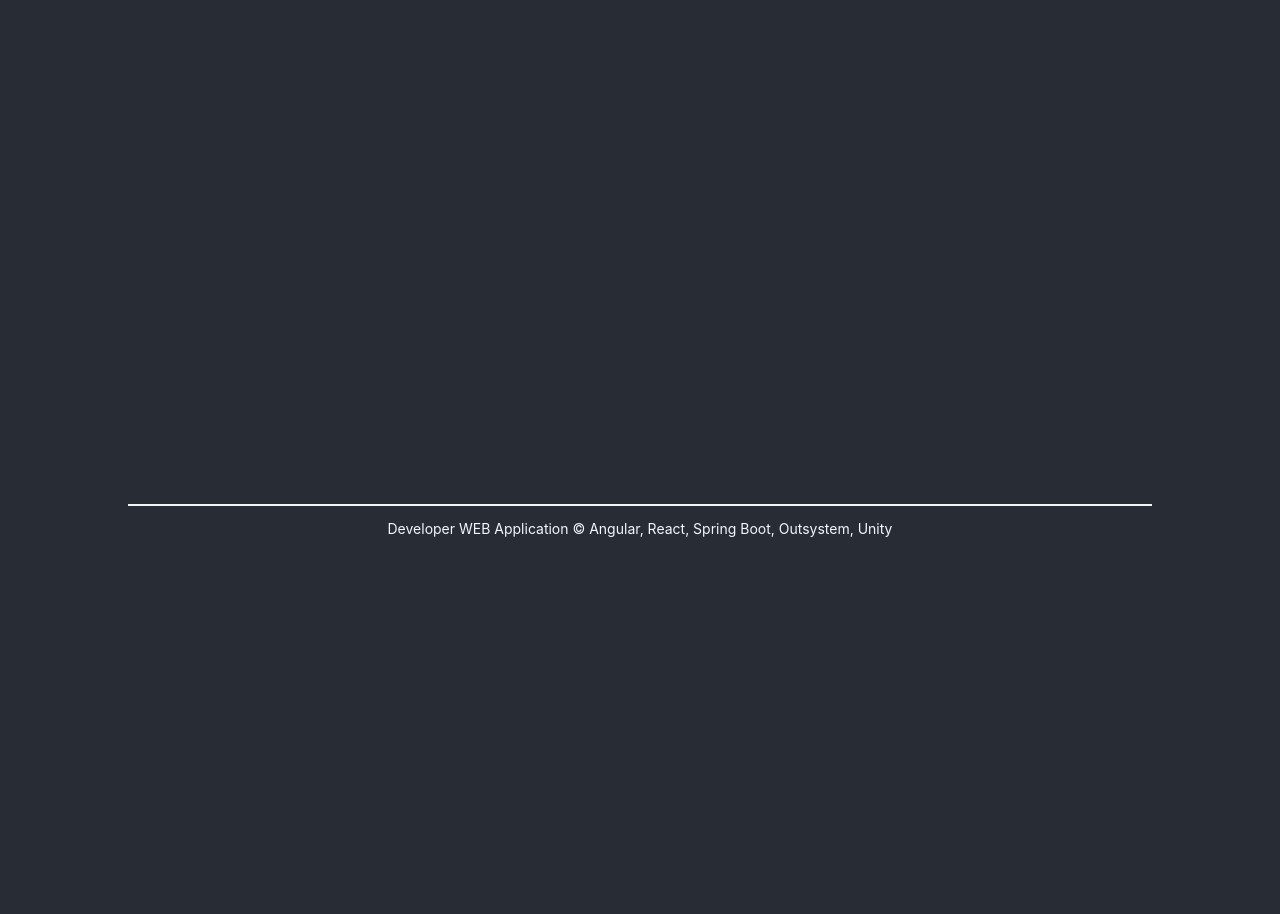
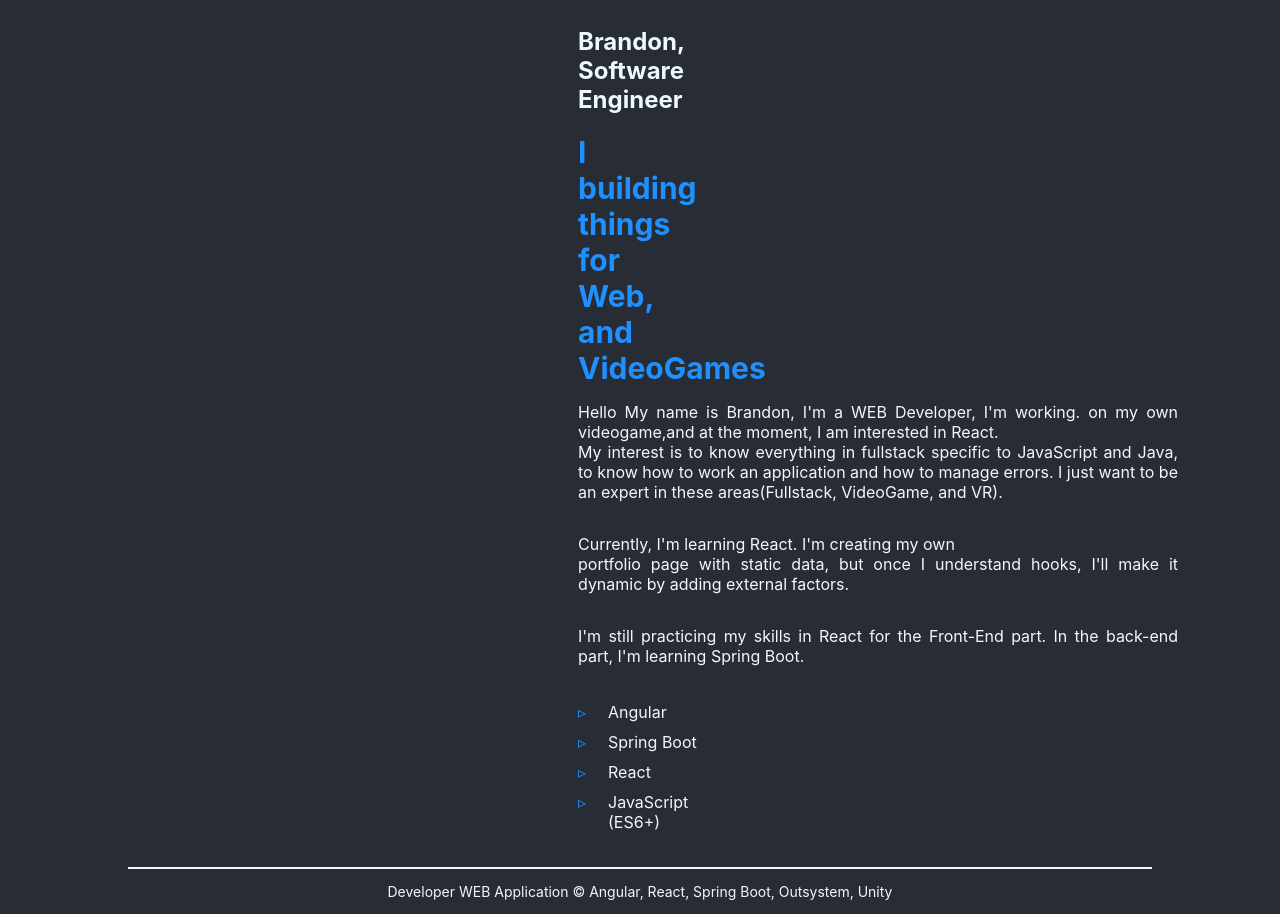
Before and after one commit to Timmytunner8/React-Resume, a React (Create React App) app: page /about in a window 1280 px wide. Shown: the part 380-1294 px from the top of the page. Before the commit the page ends 931 px from the top, so only its background shows below. Built offline with nearby package versions, Linux system fonts and the light colour scheme; the HTML template or start-up script is replaced by a standard one.

Commit message:
finish page about

```diff
--- a/src/components/ui/About.jsx
+++ b/src/components/ui/About.jsx
@@ -1,7 +1,30 @@
 import React from 'react'
 
 export const About = () => {
+  const skills = ['Angular', 'Firebase', 'Spring Boot', 'OutSystem', 'React', 'Unity', 'JavaScript (ES6+)']
   return (
-    <div>About</div>
+    <div className='container_about'>
+      <h5>Hi, My name is</h5>
+      <h2>Brandon, <br /> Software Engineer</h2>
+      <h2 className='about_description'>I building things for Web, and VideoGames</h2>
+      <p>
+        Hello My name is Brandon, I'm a WEB Developer, I'm working. on my own videogame,and at the moment, I am interested in React.
+        <br />
+        My interest is to know everything in fullstack specific to JavaScript and Java, to know how to work an application and how to manage errors.
+        I just want to be an expert in these areas(Fullstack, VideoGame, and VR).
+      </p>
+      <p>
+        Currently, I'm learning React.
+        I'm creating my own
+        <br />
+        portfolio page with static data, but once I understand hooks, I'll make it dynamic by adding external factors.
+      </p>
+      <p>
+        I'm still practicing my skills in React for the Front-End part. In the back-end part, I'm learning Spring Boot.
+      </p>
+      <ul className='list_skills'>
+        {skills && skills.map((skill, i) => <li key={i}>{skill}</li>)}
+      </ul>
+    </div>
   )
 }
--- a/src/index.css
+++ b/src/index.css
@@ -34,7 +34,7 @@ code {
   display: flex;
 }
 
-.header .logo span{
+.header .logo span {
   display: block;
   font-size: 85px;
   font-weight: bolder;
@@ -49,7 +49,7 @@ code {
   text-transform: uppercase;
 }
 
-.header nav{
+.header nav {
   flex-grow: 1;
 }
 
@@ -88,3 +88,62 @@ code {
   margin-top: 25px;
   border-top: 2px solid whitesmoke;
 }
+
+/*About style*/
+
+.container_about {
+  display: flex;
+  flex-direction: column;
+  margin: auto 450px;
+  justify-content: flex-start;
+}
+
+.container_about p {
+  width: 600px;
+  text-align: justify;
+}
+
+.container_about h5 {
+  color: dodgerblue;
+  font-size: 47px;
+  margin: 0;
+}
+
+.about_description {
+  color: dodgerblue;
+  font-size: 30px;
+  margin: 0;
+}
+
+.list_skills {
+  display: grid;
+  grid-template-columns: repeat(2, minmax(140px, 200px));
+  gap: 0px 10px;
+  padding: 0px;
+  margin: 20px 0px 0px;
+  overflow: hidden;
+  list-style: none;
+}
+
+.list_skills  ul {
+  padding: 0;
+  margin: 0;
+  list-style: none;
+  font-size: var(--fz-lg);
+
+}
+
+.list_skills  li {
+  position: relative;
+  padding-left: 30px;
+  margin-bottom: 10px;
+
+
+}
+
+.list_skills  li::before {
+  content: '▹';
+  position: absolute;
+  left: 0;
+  color: dodgerblue;
+}
```
